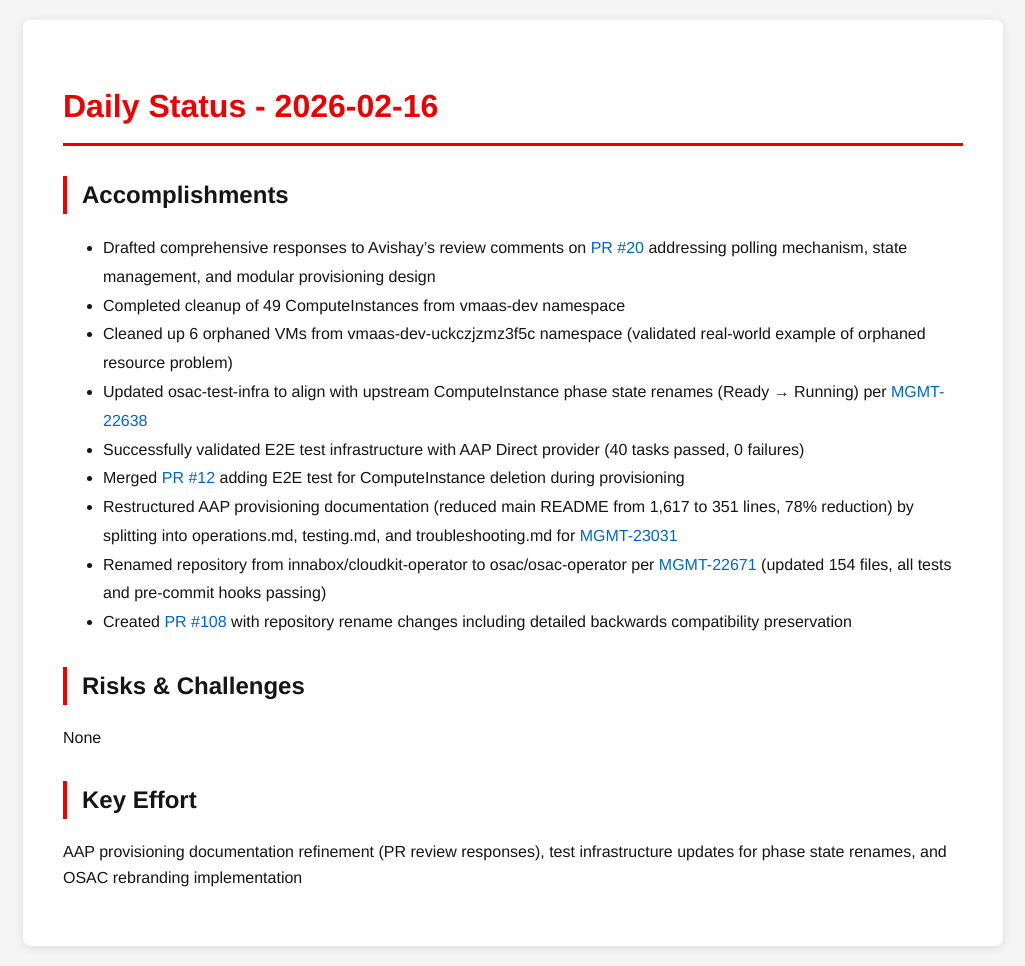
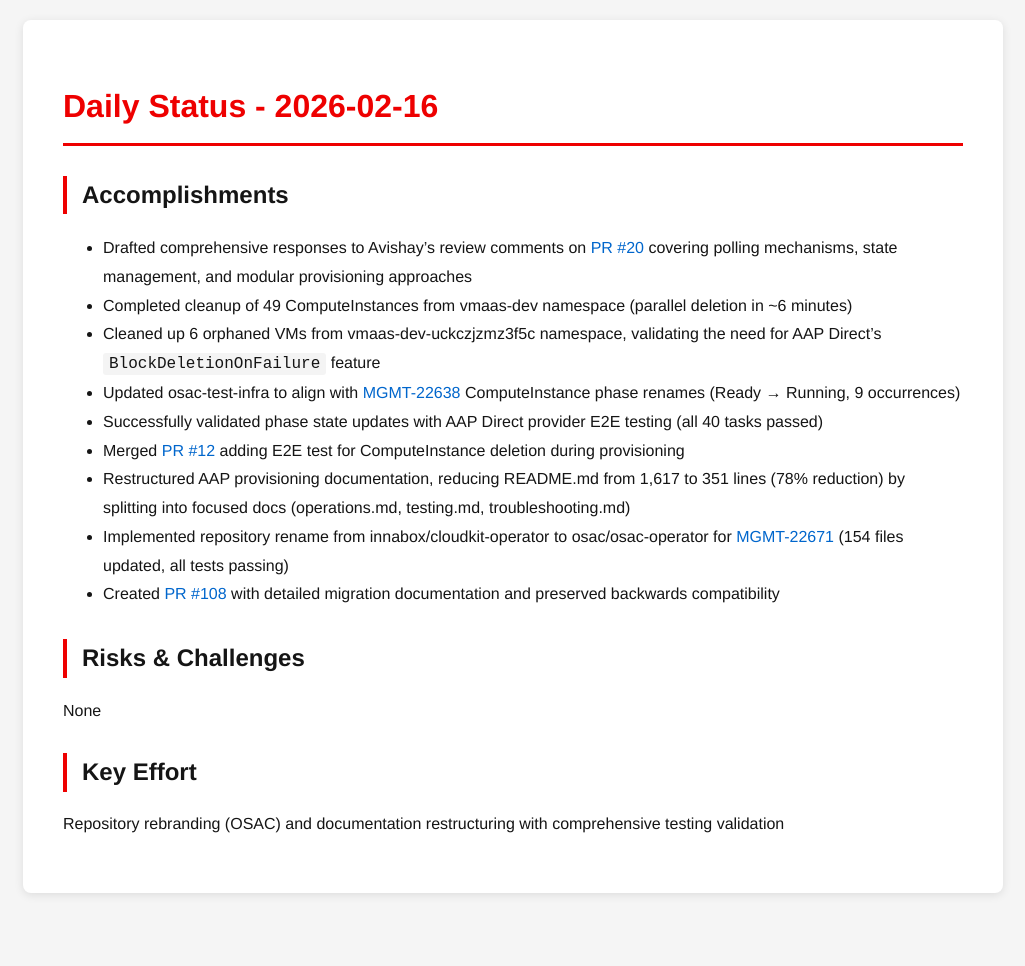
Before and after one commit to tzvatot/daily-status, a Jekyll site: the page built from 2026-02-16.md, in a window 1280 px wide. Shown: the whole page, without its empty margins (127-1152 px from the left). Built offline with Jekyll 4.4.1, drawn with Linux system fonts in a browser that asks for light colours; after the commit the page ends 913 px from its top, so only the background shows below that.

Commit message:
Daily status update - 2026-02-16

```diff
--- a/2026-02-16.md
+++ b/2026-02-16.md
@@ -8,15 +8,15 @@ date: 2026-02-16
 
 ## Accomplishments
 
-- Drafted comprehensive responses to Avishay's review comments on [PR #20](https://github.com/osac-project/docs/pull/20) addressing polling mechanism, state management, and modular provisioning design
-- Completed cleanup of 49 ComputeInstances from vmaas-dev namespace
-- Cleaned up 6 orphaned VMs from vmaas-dev-uckczjzmz3f5c namespace (validated real-world example of orphaned resource problem)
-- Updated osac-test-infra to align with upstream ComputeInstance phase state renames (Ready → Running) per [MGMT-22638](https://issues.redhat.com/browse/MGMT-22638)
-- Successfully validated E2E test infrastructure with AAP Direct provider (40 tasks passed, 0 failures)
+- Drafted comprehensive responses to Avishay's review comments on [PR #20](https://github.com/osac-project/docs/pull/20) covering polling mechanisms, state management, and modular provisioning approaches
+- Completed cleanup of 49 ComputeInstances from vmaas-dev namespace (parallel deletion in ~6 minutes)
+- Cleaned up 6 orphaned VMs from vmaas-dev-uckczjzmz3f5c namespace, validating the need for AAP Direct's `BlockDeletionOnFailure` feature
+- Updated osac-test-infra to align with [MGMT-22638](https://issues.redhat.com/browse/MGMT-22638) ComputeInstance phase renames (Ready → Running, 9 occurrences)
+- Successfully validated phase state updates with AAP Direct provider E2E testing (all 40 tasks passed)
 - Merged [PR #12](https://github.com/osac-project/osac-test-infra/pull/12) adding E2E test for ComputeInstance deletion during provisioning
-- Restructured AAP provisioning documentation (reduced main README from 1,617 to 351 lines, 78% reduction) by splitting into operations.md, testing.md, and troubleshooting.md for [MGMT-23031](https://issues.redhat.com/browse/MGMT-23031)
-- Renamed repository from innabox/cloudkit-operator to osac/osac-operator per [MGMT-22671](https://issues.redhat.com/browse/MGMT-22671) (updated 154 files, all tests and pre-commit hooks passing)
-- Created [PR #108](https://github.com/osac-project/osac-operator/pull/108) with repository rename changes including detailed backwards compatibility preservation
+- Restructured AAP provisioning documentation, reducing README.md from 1,617 to 351 lines (78% reduction) by splitting into focused docs (operations.md, testing.md, troubleshooting.md)
+- Implemented repository rename from innabox/cloudkit-operator to osac/osac-operator for [MGMT-22671](https://issues.redhat.com/browse/MGMT-22671) (154 files updated, all tests passing)
+- Created [PR #108](https://github.com/osac-project/osac-operator/pull/108) with detailed migration documentation and preserved backwards compatibility
 
 ## Risks & Challenges
 
@@ -24,4 +24,4 @@ None
 
 ## Key Effort
 
-AAP provisioning documentation refinement (PR review responses), test infrastructure updates for phase state renames, and OSAC rebranding implementation
+Repository rebranding (OSAC) and documentation restructuring with comprehensive testing validation
```
